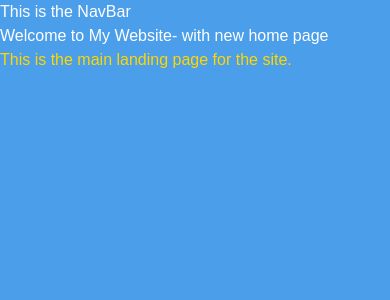
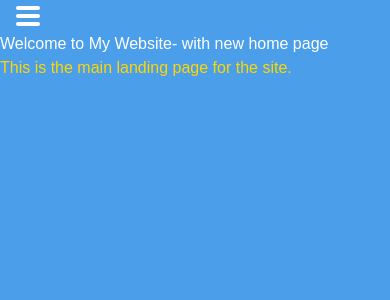
Before and after one commit to TEllwood23/K-H-Site, a React (Vite) app: page / in a window 390 px wide. Shown: the top 300 px of the page. Built offline with nearby package versions, Linux system fonts and the light colour scheme; a web font is replaced by a local one; what aws-amplify would draw is missing.

Commit message:
built burger menu

```diff
--- a/src/components/NavBar.jsx
+++ b/src/components/NavBar.jsx
@@ -1,7 +1,98 @@
+import { useState } from 'react';
+
 function NavBar() {
+  const [isOpen, setIsOpen] = useState(false); // State to track if the burger menu is open
+
+  const handleClick = () => {
+    setIsOpen(!isOpen); // Toggle the menu
+  };
+
   return (
-    <header className="text-textPrimary font-sans">This is the NavBar</header>
-  )
+    <header className="bg-background text-textPrimary px-4 py-2">
+      <nav className="flex justify-between items-center">
+        {/* Full Links - Hidden on small screens */}
+        <ul className="hidden md:flex gap-x-8 text-lg">
+          <li className="hover:text-gray-300 cursor-pointer">About</li>
+          <li className="hover:text-gray-300 cursor-pointer">Live</li>
+          <li className="hover:text-gray-300 cursor-pointer">TV</li>
+          <li className="hover:text-gray-300 cursor-pointer">Videos</li>
+        </ul>
+
+        {/* Right Section (e.g., Contact, Image) */}
+        <div className="hidden md:flex flex-col items-end gap-y-2">
+          <span>Contact at</span>
+          <img
+            src="/path-to-your-image.png"
+            alt="Contact Icon"
+            className="w-8 h-8 cursor-pointer"
+          />
+        </div>
+
+        {/* Burger Menu - Visible on small screens */}
+        <button
+          onClick={handleClick}
+          className="md:hidden flex flex-col justify-center items-center"
+          aria-label="Toggle Menu"
+        >
+          <span
+            className={`bg-textPrimary block h-1 w-6 rounded-sm transition-all duration-300 ease-out ${
+              isOpen ? 'rotate-45 translate-y-1' : '-translate-y-0.5'
+            }`}
+          ></span>
+          <span
+            className={`bg-textPrimary block h-1 w-6 rounded-sm my-0.5 transition-all duration-300 ease-out ${
+              isOpen ? 'opacity-0' : 'opacity-100'
+            }`}
+          ></span>
+          <span
+            className={`bg-textPrimary block h-1 w-6 rounded-sm transition-all duration-300 ease-out ${
+              isOpen ? '-rotate-45 -translate-y-1' : 'translate-y-0.5'
+            }`}
+          ></span>
+        </button>
+      </nav>
+
+      {/* Dropdown Menu for Burger - Only visible if isOpen */}
+      {isOpen && (
+        <div className="md:hidden flex flex-col gap-y-4 mt-4 text-lg">
+          <span className="hover:text-gray-300 cursor-pointer">About</span>
+          <span className="hover:text-gray-300 cursor-pointer">Live</span>
+          <span className="hover:text-gray-300 cursor-pointer">TV</span>
+          <span className="hover:text-gray-300 cursor-pointer">Videos</span>
+          <span className="hover:text-gray-300 cursor-pointer">Contact at</span>
+        </div>
+      )}
+    </header>
+  );
 }
 
 export default NavBar;
+
+
+
+// function NavBar() {
+//   return (
+//     <header className="text-textPrimary font-sans bg-background px-1 py-2 text-xl md:text-4xl lg:text-5xl">
+//       <nav className="flex justify-between items-center">
+//         {/* Left links */}
+//         <ul className="flex justify-between w-full px-10">
+//           <li>Home</li>
+//           <li>About</li>
+//           <li>Live</li>
+//           <li>TV</li>
+//           <li>Videos</li>
+//         </ul>
+
+//         {/* Right section */}
+//         <div className="flex flex-col items-end gap-y-2">
+//           <ul>Contact at</ul>
+//           <ul>
+//             <img src="/path-to-your-image.png" alt="Contact Icon" className="w-8 h-8 cursor-pointer" />
+//           </ul>
+//         </div>
+//       </nav>
+//     </header>
+//   );
+// }
+
+// export default NavBar;
```
